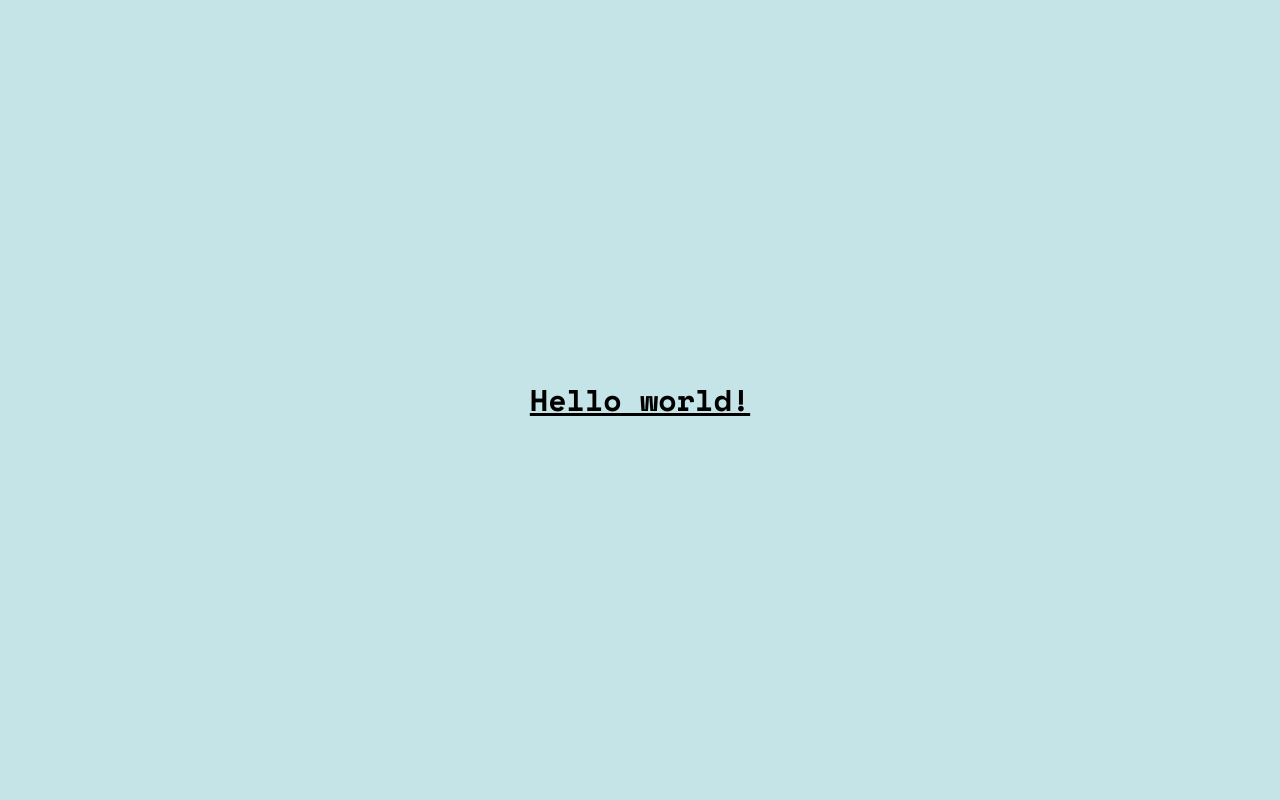
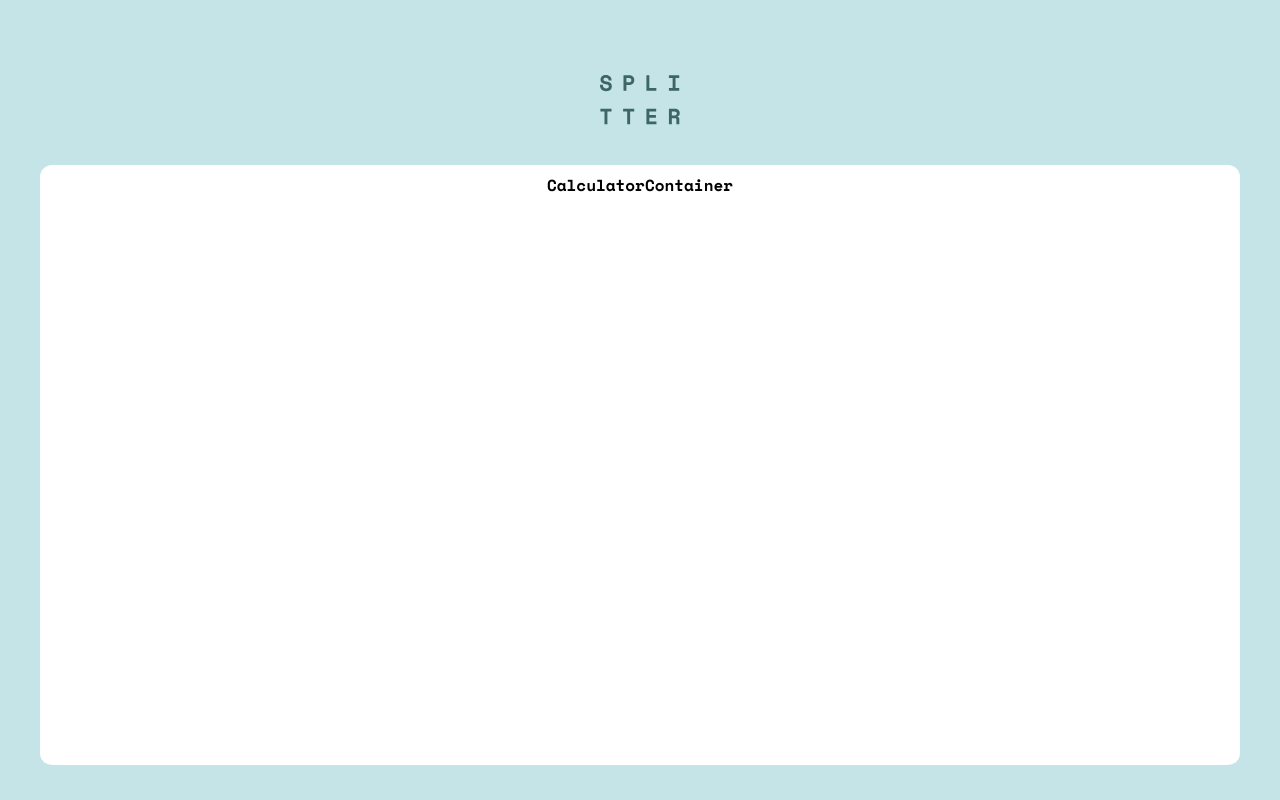
Before and after one commit to Rowada/tip-calculator, a React (Vite) app: page / in a window 1280 px wide. Built offline with nearby package versions, Linux system fonts and the light colour scheme.

Commit message:
style: add header

```diff
--- a/src/App.jsx
+++ b/src/App.jsx
@@ -1,7 +1,11 @@
+import { CalculatorContainer } from "./components/Calculator/CalculatorContainer";
+import { Header } from "./components/Header/Header";
+
 function App() {
   return (
     <>
-      <h1 className="text-3xl font-bold underline">Hello world!</h1>
+      <Header />
+      <CalculatorContainer />
     </>
   );
 }
--- /dev/null
+++ b/src/components/Calculator/CalculatorContainer.jsx
@@ -0,0 +1,9 @@
+import React from "react";
+
+export const CalculatorContainer = () => {
+  return (
+    <div className="bg-containerBackground rounded-xl text-center py-2 px-2 w-[1200px] h-[600px] ">
+      CalculatorContainer
+    </div>
+  );
+};
--- /dev/null
+++ b/src/components/Header/Header.jsx
@@ -0,0 +1,11 @@
+import React from "react";
+
+import appLogo from "../../assets/images/logo.svg";
+
+export const Header = () => {
+  return (
+    <div className="flex items-center justify-center my-10">
+      <img className="w-20 h-auto" src={appLogo} alt="logo-app" />
+    </div>
+  );
+};
```
